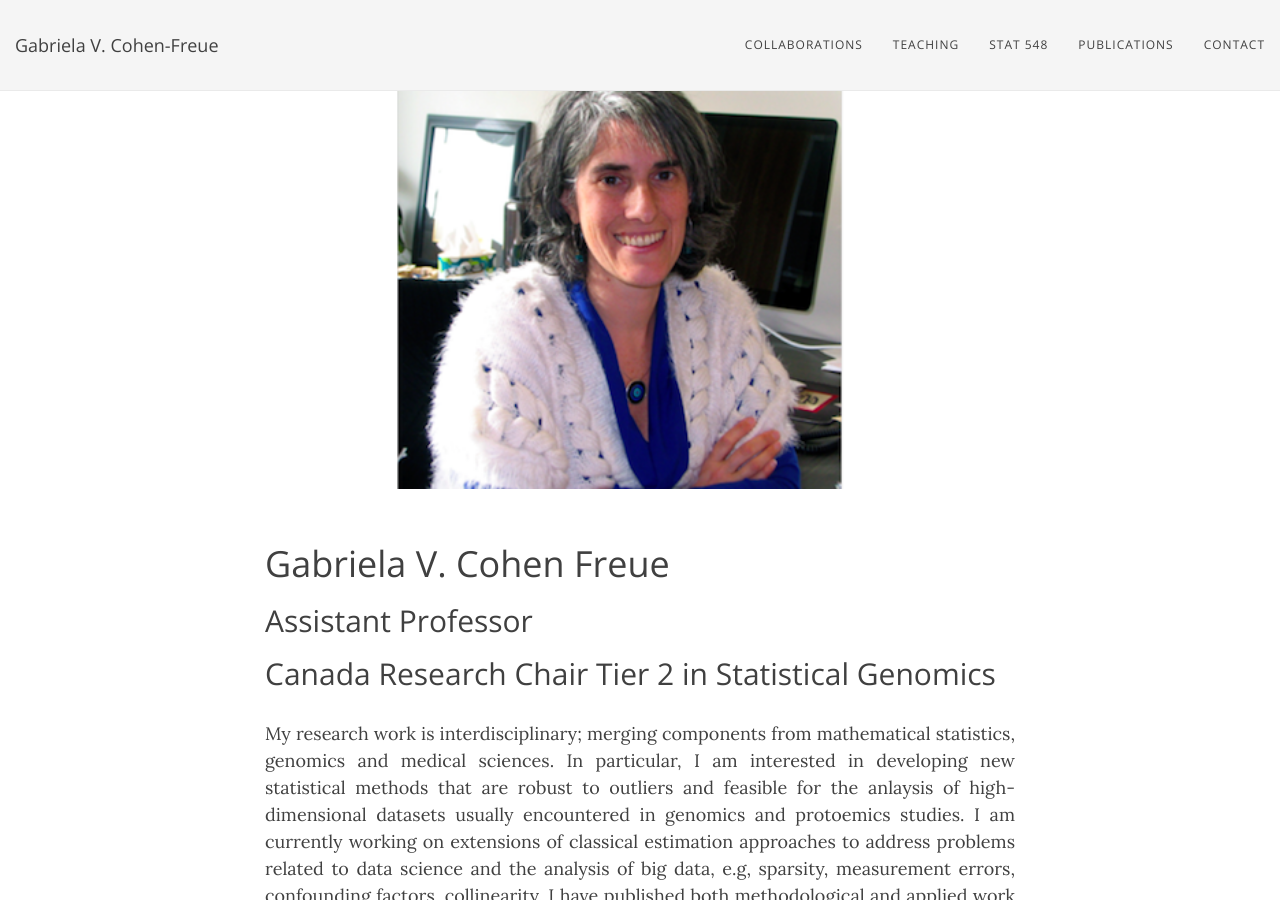
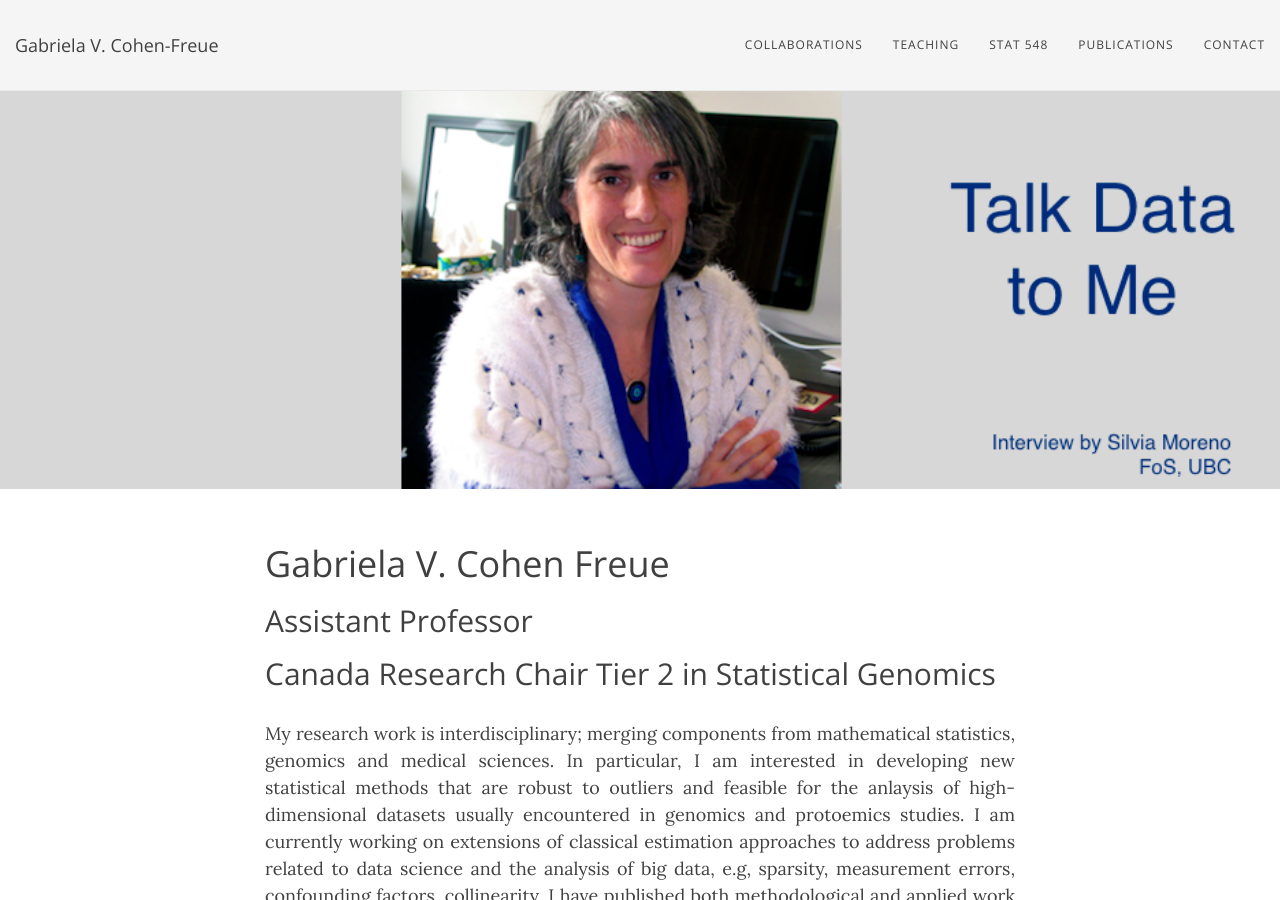
Before and after one commit to gcohenfr/gcohenfr.github.io, a Jekyll site: the page built from index.html, in a window 1280 px wide and 900 px high. Built offline with Jekyll 4.4.1, drawn with Linux system fonts in a browser that asks for light colours; nearby versions of some CDN libraries; the list of posts is cut into pages by our own code.

Commit message:
Update index.html

```diff
--- a/index.html
+++ b/index.html
@@ -1,7 +1,7 @@
 ---
 layout: page
 use-site-title: true
-bigimg: [/img/web_pict_wide.png, /img/web_pict_wideII.png, /img/IMG_6801.JPG]
+bigimg: [/img/web_pict_wide.png, /img/web_pict_wideII.png, /img/web_pict_wideIII.png, /img/IMG_6801.JPG]
 ---
 
 <h1>Gabriela V. Cohen Freue</h1>
```
